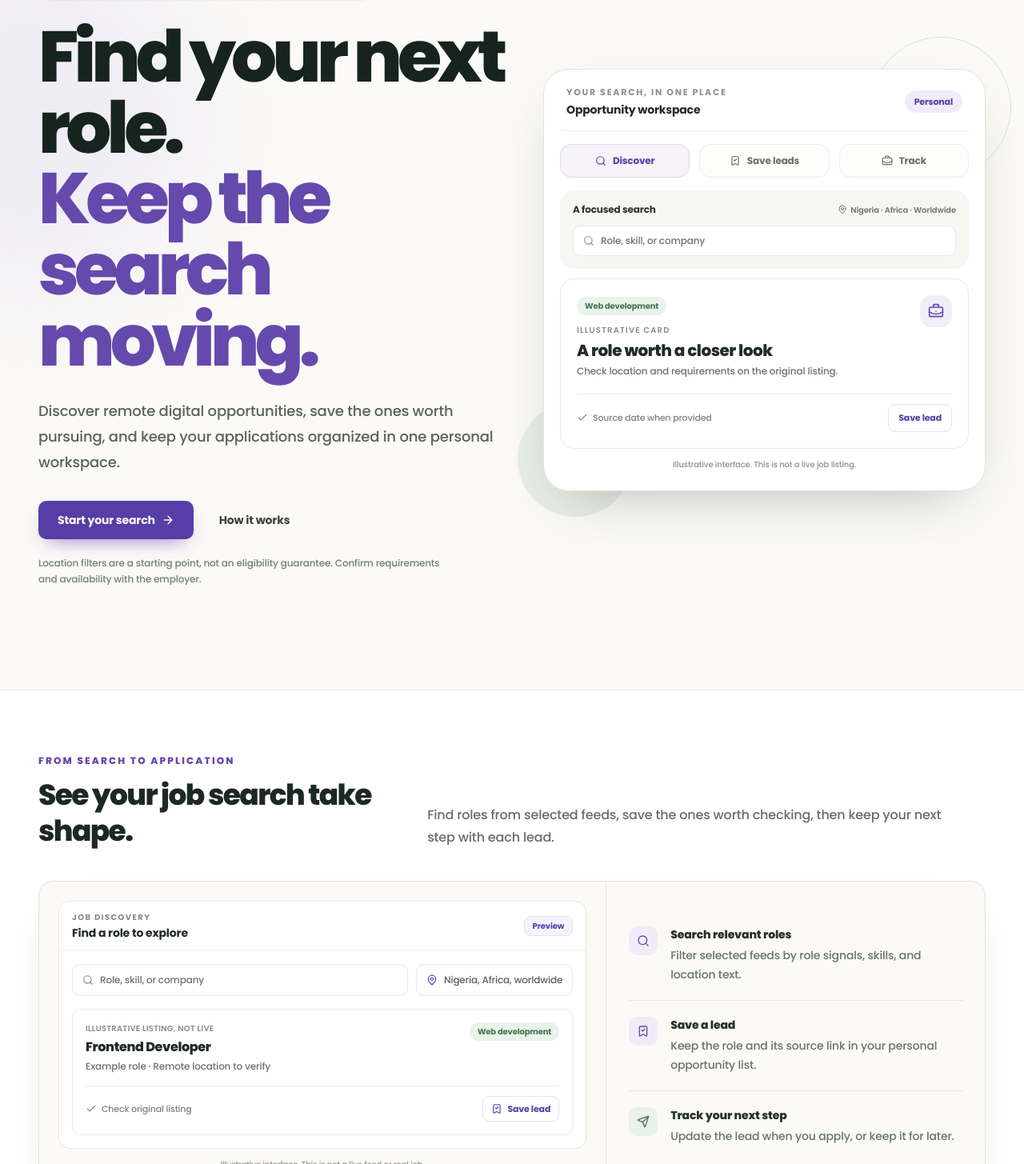
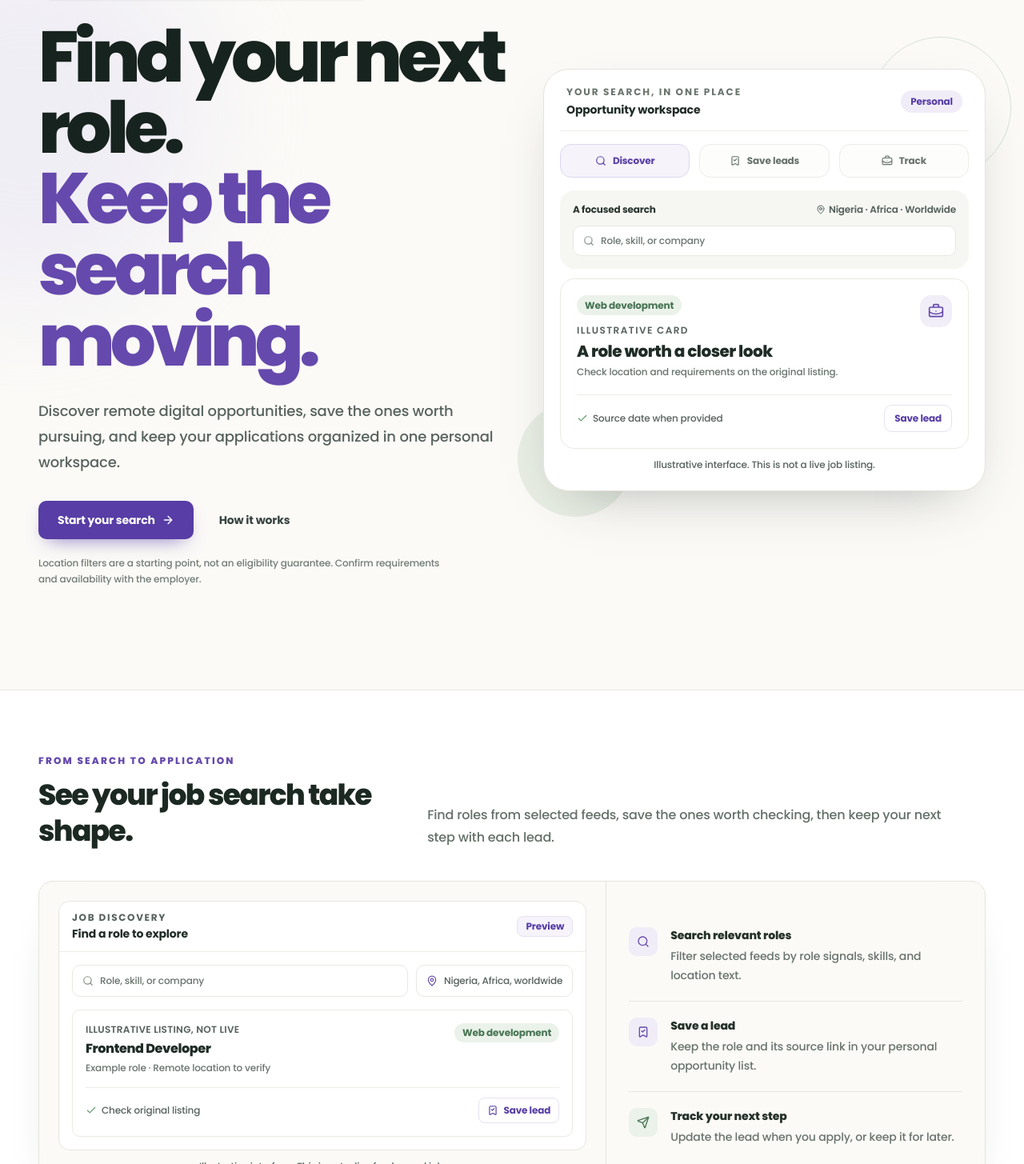
Before and after one commit to gigscode/gigshq, a Next.js app: page / in a window 1280 px wide. Shown: the part 195-1650 px from the top of the page at 80% size. Built offline with nearby package versions, Linux system fonts and the light colour scheme.

Commit message:
UI review

```diff
--- a/app/globals.css
+++ b/app/globals.css
@@ -47,13 +47,13 @@
 
 :root {
   color-scheme: light;
-  --background: oklch(1 0 0);
+  --background: #fbfaf7;
   --foreground: oklch(0.145 0 0);
   --card: oklch(1 0 0);
   --card-foreground: oklch(0.145 0 0);
   --popover: oklch(1 0 0);
   --popover-foreground: oklch(0.145 0 0);
-  --primary: #32177d;
+  --primary: #573da5;
   --primary-foreground: oklch(0.985 0 0);
   --secondary: oklch(0.97 0 0);
   --secondary-foreground: oklch(0.205 0 0);
@@ -64,7 +64,7 @@
   --destructive: oklch(0.577 0.245 27.325);
   --border: oklch(0.922 0 0);
   --input: oklch(0.922 0 0);
-  --ring: #6849a8;
+  --ring: #573da5;
   --chart-1: oklch(0.87 0 0);
   --chart-2: oklch(0.556 0 0);
   --chart-3: oklch(0.439 0 0);
@@ -83,7 +83,7 @@
 
 @layer base {
   html {
-    background: #f6f7fb;
+    background: #fbfaf7;
   }
   * {
     @apply border-border outline-ring/50;
--- a/app/login/login-form.tsx
+++ b/app/login/login-form.tsx
@@ -103,7 +103,7 @@ export function LoginForm({
   }
 
   return (
-    <main className="flex min-h-screen items-center justify-center bg-[#f6f7fb] px-4 py-10">
+    <main className="flex min-h-screen items-center justify-center bg-[#fbfaf7] px-4 py-10">
       <Card className="w-full max-w-lg border-slate-200/80 bg-white shadow-sm">
         <CardHeader className="items-center gap-5 pb-2 text-center">
           <Image src="/gigshqicon.png" alt="" width={56} height={56} className="rounded-xl" />
--- a/app/page.tsx
+++ b/app/page.tsx
@@ -61,10 +61,10 @@ export default function HomePage() {
           <div className="relative rounded-[1.75rem] border border-[#e6e3dc] bg-white p-3 shadow-[0_28px_70px_-35px_rgba(37,46,39,.38)] sm:rounded-[2rem] sm:p-5">
             <div className="flex items-center justify-between border-b border-[#eeece7] px-2 pb-4">
               <div>
-                <p className="text-[11px] font-bold uppercase tracking-[.16em] text-[#8a928b]">Your search, in one place</p>
+                <p className="text-xs font-bold uppercase tracking-[.16em] text-[#69746d]">Your search, in one place</p>
                 <p className="mt-1 text-sm font-bold text-[#202c26]">Opportunity workspace</p>
               </div>
-              <span className="rounded-full bg-[#f0edf8] px-3 py-1.5 text-[11px] font-bold text-[#573da5]">Personal</span>
+              <span className="rounded-full bg-[#f0edf8] px-3 py-1.5 text-xs font-bold text-[#573da5]">Personal</span>
             </div>
 
             <div className="grid grid-cols-3 gap-2.5 py-4 sm:gap-3">
@@ -73,7 +73,7 @@ export default function HomePage() {
                 { icon: BookmarkCheck, label: 'Save leads', active: false },
                 { icon: BriefcaseBusiness, label: 'Track', active: false },
               ].map(({ icon: Icon, label, active }) => (
-                <div key={label} className={`flex items-center justify-center gap-1.5 rounded-xl border px-2 py-3 text-[11px] font-bold sm:gap-2 sm:text-xs ${active ? 'border-[#ded7f0] bg-[#f6f3fb] text-[#573da5]' : 'border-[#eeece7] bg-[#fdfdfc] text-[#66716a]'}`}>
+                <div key={label} className={`flex items-center justify-center gap-1.5 rounded-xl border px-2 py-3 text-xs font-bold sm:gap-2 ${active ? 'border-[#ded7f0] bg-[#f6f3fb] text-[#573da5]' : 'border-[#eeece7] bg-[#fdfdfc] text-[#66716a]'}`}>
                   <Icon aria-hidden="true" className="size-3.5" />{label}
                 </div>
               ))}
@@ -82,7 +82,7 @@ export default function HomePage() {
             <div className="rounded-2xl bg-[#f6f7f3] p-3.5 sm:p-4">
               <div className="flex flex-wrap items-center justify-between gap-2">
                 <p className="text-xs font-bold text-[#29352e]">A focused search</p>
-                <span className="inline-flex items-center gap-1 text-[10px] font-semibold text-[#6d786f]">
+                <span className="inline-flex items-center gap-1 text-xs font-semibold text-[#56615c]">
                   <MapPin aria-hidden="true" className="size-3" /> Nigeria · Africa · Worldwide
                 </span>
               </div>
@@ -95,8 +95,8 @@ export default function HomePage() {
             <div className="mt-3 rounded-2xl border border-[#ebe9e3] p-4 sm:p-5">
               <div className="flex items-start justify-between gap-3">
                 <div>
-                  <span className="rounded-full bg-[#eaf2e9] px-2.5 py-1 text-[10px] font-bold text-[#477454]">Web development</span>
-                  <p className="mt-3 text-[10px] font-semibold uppercase tracking-[.12em] text-[#858e87]">Illustrative card</p>
+                  <span className="rounded-full bg-[#eaf2e9] px-2.5 py-1 text-xs font-bold text-[#477454]">Web development</span>
+                  <p className="mt-3 text-xs font-semibold uppercase tracking-[.12em] text-[#56615c]">Illustrative card</p>
                   <h2 className="mt-1 text-lg font-extrabold tracking-tight text-[#202c26] sm:text-xl">A role worth a closer look</h2>
                   <p className="mt-1 text-xs text-[#68736c]">Check location and requirements on the original listing.</p>
                 </div>
@@ -105,13 +105,13 @@ export default function HomePage() {
                 </div>
               </div>
               <div className="mt-5 flex flex-wrap items-center justify-between gap-3 border-t border-[#eeece7] pt-3">
-                <span className="inline-flex items-center gap-1.5 text-[11px] text-[#7b847d]">
+                <span className="inline-flex items-center gap-1.5 text-xs text-[#56615c]">
                   <Check aria-hidden="true" className="size-3.5 text-[#5f986a]" /> Source date when provided
                 </span>
-                <span className="rounded-lg border border-[#e6e1f0] px-3 py-2 text-[11px] font-bold text-[#573da5]">Save lead</span>
+                <span className="rounded-lg border border-[#e6e1f0] px-3 py-2 text-xs font-bold text-[#573da5]">Save lead</span>
               </div>
             </div>
-            <p className="px-2 pb-1 pt-3 text-center text-[10px] leading-4 text-[#8a928b]">Illustrative interface. This is not a live job listing.</p>
+            <p className="px-2 pb-1 pt-3 text-center text-xs leading-4 text-[#56615c]">Illustrative interface. This is not a live job listing.</p>
           </div>
         </div>
       </section>
@@ -135,10 +135,10 @@ export default function HomePage() {
               <div className="overflow-hidden rounded-xl border border-[#e8e5de] bg-white">
                 <div className="flex flex-wrap items-center justify-between gap-3 border-b border-[#eeece7] px-4 py-3">
                   <div>
-                    <p className="text-[10px] font-bold uppercase tracking-[.14em] text-[#858e87]">Job discovery</p>
+                    <p className="text-xs font-bold uppercase tracking-[.14em] text-[#56615c]">Job discovery</p>
                     <p className="mt-0.5 text-sm font-bold text-[#202c26]">Find a role to explore</p>
                   </div>
-                  <span className="rounded-md border border-[#e6e1f0] bg-[#f6f3fb] px-2.5 py-1 text-[10px] font-bold text-[#573da5]">Preview</span>
+                  <span className="rounded-md border border-[#e6e1f0] bg-[#f6f3fb] px-2.5 py-1 text-xs font-bold text-[#573da5]">Preview</span>
                 </div>
                 <div className="grid gap-2.5 p-3 sm:grid-cols-[1fr_auto] sm:p-4">
                   <div className="flex min-h-10 items-center gap-2 rounded-lg border border-[#e7e8e2] px-3">
@@ -153,23 +153,23 @@ export default function HomePage() {
                 <div className="mx-3 mb-3 rounded-lg border border-[#ebe9e3] p-4 sm:mx-4 sm:mb-4">
                   <div className="flex flex-wrap items-start justify-between gap-3">
                     <div>
-                      <p className="text-[10px] font-semibold uppercase tracking-wide text-[#858e87]">Illustrative listing, not live</p>
+                      <p className="text-xs font-semibold uppercase tracking-wide text-[#56615c]">Illustrative listing, not live</p>
                       <h3 className="mt-1 text-base font-extrabold tracking-tight text-[#202c26]">Frontend Developer</h3>
                       <p className="mt-1 text-xs text-[#68736c]">Example role · Remote location to verify</p>
                     </div>
-                    <span className="rounded-full bg-[#eaf2e9] px-2.5 py-1 text-[10px] font-bold text-[#477454]">Web development</span>
+                    <span className="rounded-full bg-[#eaf2e9] px-2.5 py-1 text-xs font-bold text-[#477454]">Web development</span>
                   </div>
                   <div className="mt-4 flex flex-wrap items-center justify-between gap-3 border-t border-[#eeece7] pt-3">
-                    <span className="inline-flex items-center gap-1.5 text-[11px] text-[#7b847d]">
+                    <span className="inline-flex items-center gap-1.5 text-xs text-[#56615c]">
                       <Check aria-hidden="true" className="size-3.5 text-[#5f986a]" />Check original listing
                     </span>
-                    <span className="inline-flex min-h-8 items-center gap-1.5 rounded-md border border-[#e6e1f0] px-2.5 text-[11px] font-bold text-[#573da5]">
+                    <span className="inline-flex min-h-8 items-center gap-1.5 rounded-md border border-[#e6e1f0] px-2.5 text-xs font-bold text-[#573da5]">
                       <BookmarkCheck aria-hidden="true" className="size-3.5" />Save lead
                     </span>
                   </div>
                 </div>
               </div>
-              <p className="mt-3 text-center text-[10px] leading-4 text-[#8a928b]">Illustrative interface. This is not a live feed or real job.</p>
+              <p className="mt-3 text-center text-xs leading-4 text-[#56615c]">Illustrative interface. This is not a live feed or real job.</p>
             </div>
 
             <div className="flex flex-col justify-center gap-0 p-5 sm:p-7">
```
Also changed, not shown: components/dashboard.tsx (+5 -5 lines), components/job-discovery.tsx (+7 -7 lines), 2 other files (tests, documents, lock files or other folders).
